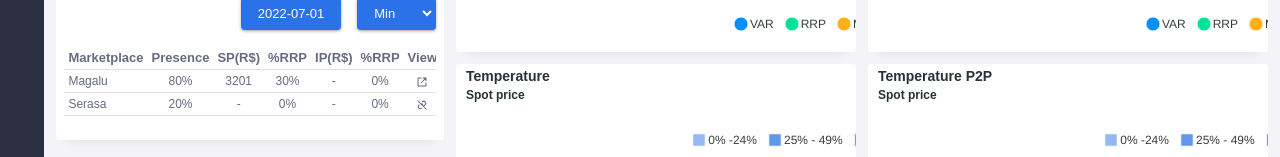
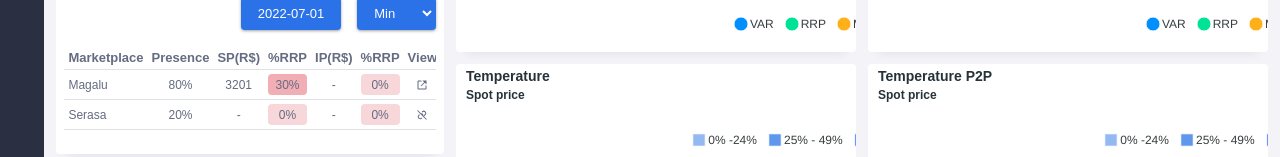
Before and after one commit to fekete1/Tracking-Trade-Project, a Next.js app: page /dashboard in a window 1280 px wide. Shown: the part 347-504 px from the top of the page. Built offline with nearby package versions, Linux system fonts and the light colour scheme.

Commit message:
Criação da lógica de tonalidades de vermelhos na tabela

```diff
--- a/src/components/ProductOffers.tsx
+++ b/src/components/ProductOffers.tsx
@@ -19,6 +19,19 @@ export function ProductOffers() {
     function togglePriceOption(value: string) {
         setPrice(value)
         console.log(price)
+    }
+
+    function tonalityRed(value: string | null) {
+        if (value === null || parseInt(value) <= 24) {
+            return '#f8d7da'
+        }
+        if (parseInt(value) <= 49) {
+            return '#f1aeb5'
+        }
+        if (parseInt(value) <= 74) {
+            return '#ea868f'
+        }
+        return '#e35d6a'
     }
     const ButtonDateOffers = ButtonDate
 
@@ -93,9 +106,17 @@ export function ProductOffers() {
                                 <td>{item.marketplace}</td>
                                 <td>{item.presence}</td>
                                 <td>{item.sp === null ? '-' : item.sp}</td>
-                                <td>{item.rrpSp === null ? '0%' : item.rrpSp}</td>
+                                <td>
+                                    <div style={{ backgroundColor: tonalityRed(item.rrpSp) }}>
+                                        {item.rrpSp === null ? '0%' : item.rrpSp}
+                                    </div>
+                                </td>
                                 <td>{item.ip === null ? '-' : item.ip}</td>
-                                <td>{item.rrpIp === null ? '0%' : item.rrpIp}</td>
+                                <td>
+                                    <div style={{ backgroundColor: tonalityRed(item.rrpIp) }}>
+                                        {item.rrpIp === null ? '0%' : item.rrpIp}
+                                    </div>
+                                </td>
                                 <td>
                                     {item.link === null ? (
                                         <BiUnlink />
--- a/src/components/SearchBar.tsx
+++ b/src/components/SearchBar.tsx
@@ -21,6 +21,7 @@ export function SearchBar({ products, onInputChange }: SearchBarProps) {
         }
     }
 
+    //Previne o usuário de submeter o formulário
     function searchPreventDefault(event: FormEvent) {
         event.preventDefault()
     }
--- a/src/styles/login.scss
+++ b/src/styles/login.scss
@@ -1,7 +1,4 @@
 @import "variables";
-
-
-
 
 #login-main-container{
 
--- a/src/styles/productoffers.scss
+++ b/src/styles/productoffers.scss
@@ -63,10 +63,13 @@
 
     .table{
         margin-top:16px;
+        display: table;
 
         th{
             font: 600 13px Sans-serif;
             color: $auxiliar-text-color;
+            display:table-cell;
+            vertical-align:middle;
 
             &:not(:first-child){
                 text-align: center;
@@ -76,7 +79,18 @@
         td{
             font: 500 12px Sans-serif;
             color: $auxiliar-text-color;
+            height: 30px;
+            display:table-cell;
+            vertical-align:middle;
 
+            div{
+                display: flex;
+                align-items: center;
+                justify-content: center;
+
+                height: 100%;
+                border-radius:  4px;
+            }
             &:not(:first-child){
                 text-align: center;
             }
```
